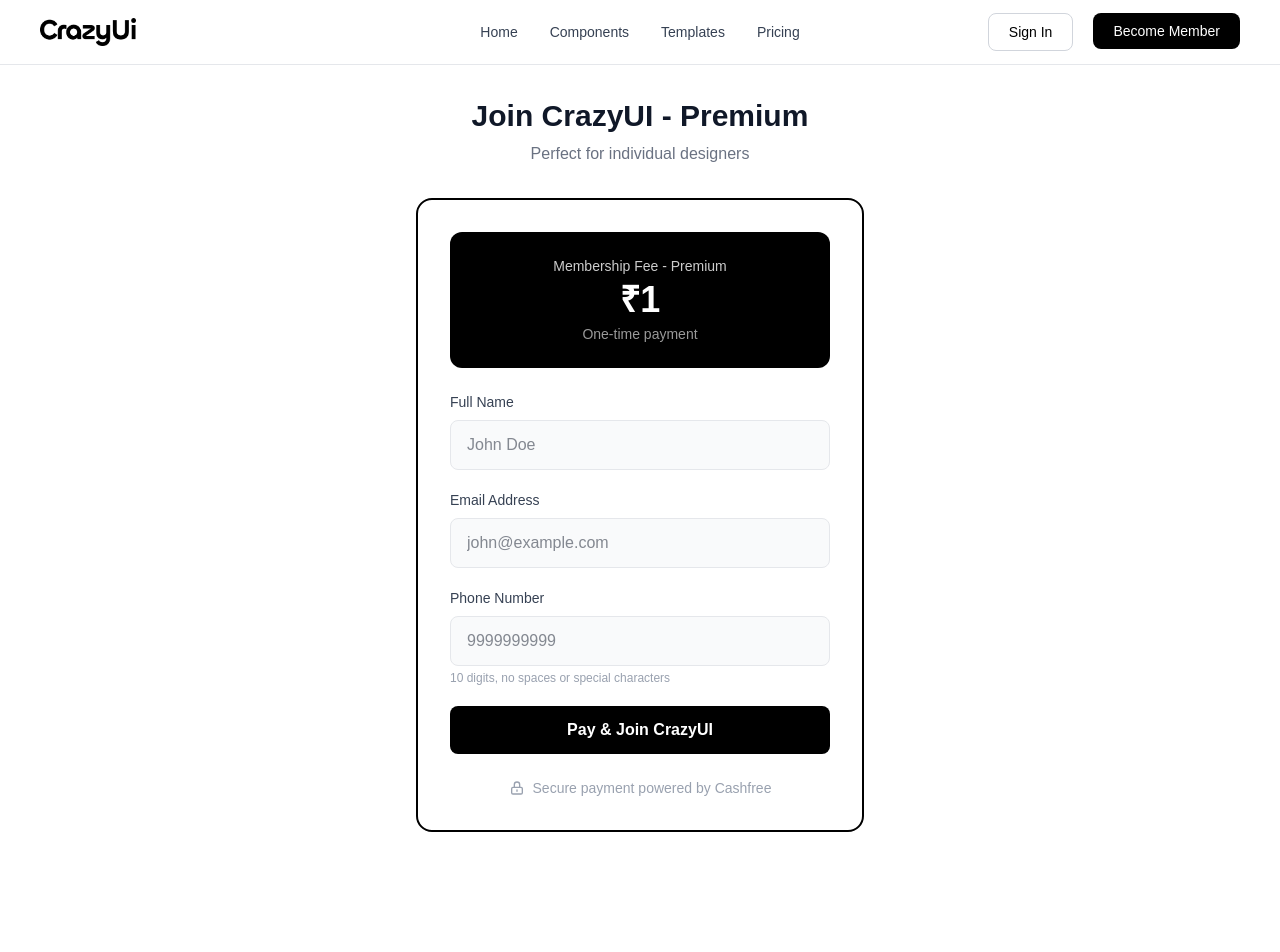
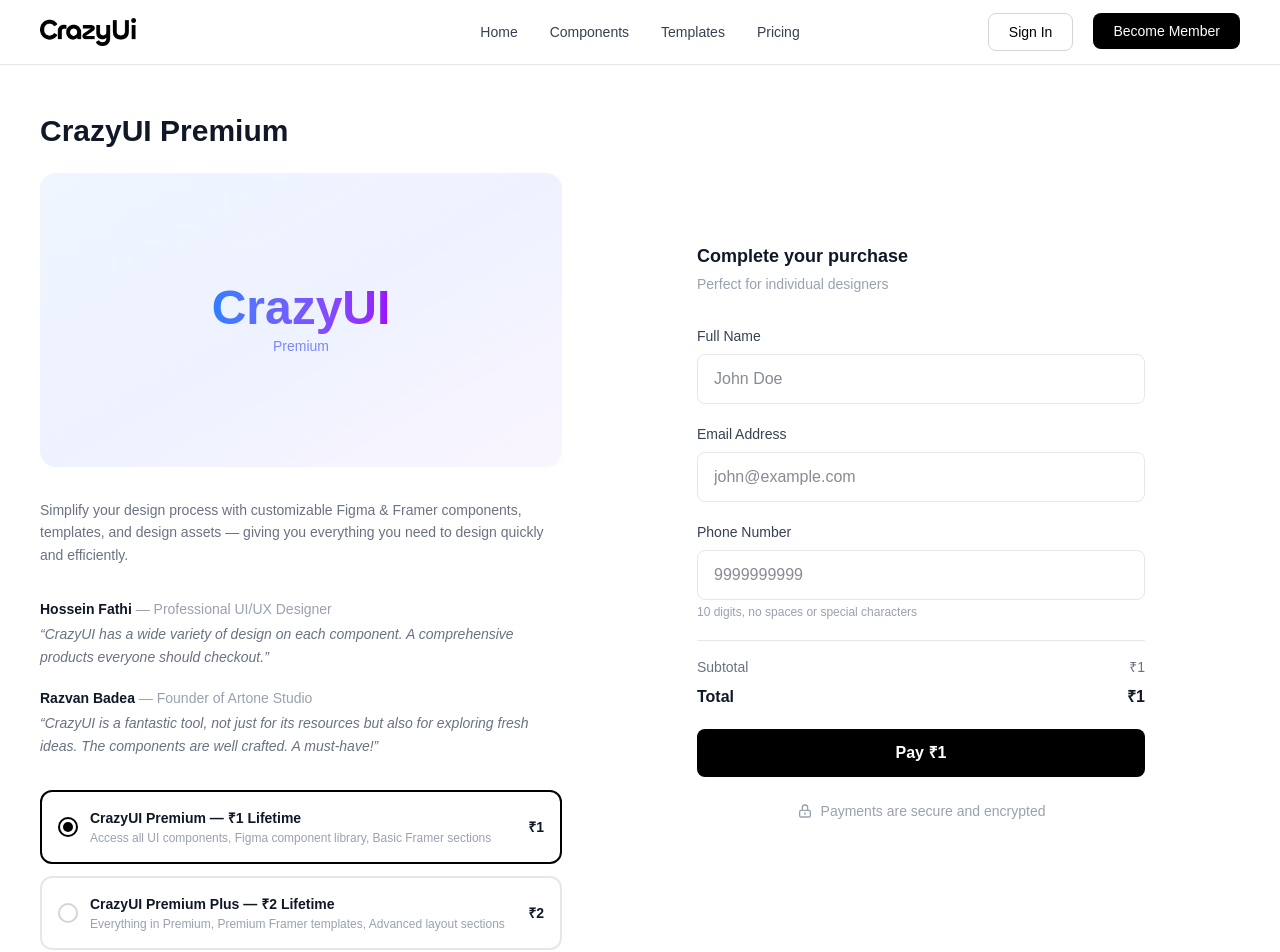
Before and after one commit to avinashh10x/CrazyUi, a Next.js app: page /membership in a window 1280 px wide. Shown: the top 952 px of the page. Before the commit the page ends 865 px from the top, so only its background shows below. Built offline with nearby package versions, Linux system fonts and the light colour scheme.

Commit message:
added templte formate

```diff
--- a/src/app/membership/page.tsx
+++ b/src/app/membership/page.tsx
@@ -98,25 +98,124 @@
   };
 
   return (
-    <div className="min-h-screen bg-white flex items-center justify-center p-4">
-      <div className="w-full max-w-md">
-        {/* Header */}
-        <div className="text-center mb-8">
-          <h1 className="text-3xl font-bold text-gray-900 mb-2">
-            Join CrazyUI - {plan.name}
-          </h1>
-          <p className="text-gray-500">{plan.description}</p>
+    <div className="min-h-screen bg-white flex flex-col lg:flex-row px-10 py-12  gap-10">
+      {/* ─── LEFT SIDE: Product Info ─── */}
+      <div className="w-full lg:w-[45%]  flex flex-col justify-center">
+        <h1 className="text-2xl lg:text-3xl font-semibold text-gray-900 mb-6">
+          CrazyUI {plan.name}
+        </h1>
+
+        {/* Product visual */}
+        <div className="relative w-full aspect-[16/9] rounded-2xl overflow-hidden mb-8 bg-gradient-to-br from-blue-50 via-indigo-50 to-purple-50">
+          <div className="absolute inset-0 flex items-center justify-center">
+            <div className="text-center">
+              <span className="text-5xl font-black bg-gradient-to-r from-blue-500 to-purple-600 bg-clip-text text-transparent">
+                CrazyUI
+              </span>
+              <p className="text-sm text-indigo-400 font-medium mt-1">
+                {plan.name}
+              </p>
+            </div>
+          </div>
         </div>
 
-        {/* Card */}
-        <div className="bg-white rounded-2xl p-8 border-2 border-black">
-          {/* Price Badge */}
-          <div className="bg-black text-white rounded-xl p-6 mb-6 text-center">
-            <div className="text-sm font-medium mb-1 opacity-80">
-              Membership Fee - {plan.name}
-            </div>
-            <div className="text-4xl font-bold">₹{plan.amount}</div>
-            <div className="text-sm opacity-60 mt-1">One-time payment</div>
+        <p className="text-gray-500 text-sm leading-relaxed mb-8">
+          Simplify your design process with customizable Figma &amp; Framer
+          components, templates, and design assets — giving you everything you
+          need to design quickly and efficiently.
+        </p>
+
+        {/* Testimonials */}
+        <div className="space-y-5 mb-8">
+          <div>
+            <p className="text-sm font-semibold text-gray-900">
+              Hossein Fathi
+              <span className="font-normal text-gray-400">
+                {" "}
+                — Professional UI/UX Designer
+              </span>
+            </p>
+            <p className="text-sm text-gray-500 mt-1 italic leading-relaxed">
+              &ldquo;CrazyUI has a wide variety of design on each component. A
+              comprehensive products everyone should checkout.&rdquo;
+            </p>
+          </div>
+          <div>
+            <p className="text-sm font-semibold text-gray-900">
+              Razvan Badea
+              <span className="font-normal text-gray-400">
+                {" "}
+                — Founder of Artone Studio
+              </span>
+            </p>
+            <p className="text-sm text-gray-500 mt-1 italic leading-relaxed">
+              &ldquo;CrazyUI is a fantastic tool, not just for its resources but
+              also for exploring fresh ideas. The components are well crafted. A
+              must-have!&rdquo;
+            </p>
+          </div>
+        </div>
+
+        {/* Plan selector */}
+        <div className="space-y-3">
+          {(Object.entries(PLANS) as [PlanType, PlanConfig][]).map(
+            ([key, p]) => {
+              const isSelected = key === planType;
+              return (
+                <button
+                  key={key}
+                  type="button"
+                  onClick={() => {
+                    const params = new URLSearchParams(searchParams.toString());
+                    params.set("plan", key);
+                    router.push(`/membership?${params.toString()}`);
+                  }}
+                  className={`w-full text-left rounded-xl border-2 p-4 transition-all ${
+                    isSelected
+                      ? "border-black bg-white"
+                      : "border-gray-200 bg-white hover:border-gray-300"
+                  }`}
+                >
+                  <div className="flex items-center justify-between">
+                    <div className="flex items-center gap-3">
+                      <div
+                        className={`w-5 h-5 rounded-full border-2 flex items-center justify-center flex-shrink-0 ${
+                          isSelected ? "border-black" : "border-gray-300"
+                        }`}
+                      >
+                        {isSelected && (
+                          <div className="w-2.5 h-2.5 rounded-full bg-black" />
+                        )}
+                      </div>
+                      <div>
+                        <p className="text-sm font-semibold text-gray-900">
+                          CrazyUI {p.name} — ₹{p.amount} Lifetime
+                        </p>
+                        <p className="text-xs text-gray-400 mt-0.5">
+                          {p.features.slice(0, 3).join(", ")}
+                        </p>
+                      </div>
+                    </div>
+                    <span className="text-sm font-bold text-gray-900">
+                      ₹{p.amount}
+                    </span>
+                  </div>
+                </button>
+              );
+            },
+          )}
+        </div>
+      </div>
+
+      {/* ─── RIGHT SIDE: Payment Form ─── */}
+      <div className="w-full lg:w-[55%]  border-gray-200 flex flex-col justify-center">
+        <div className="max-w-md mx-auto w-full">
+          {/* Price summary */}
+          <div className="mb-8">
+            <h2 className="text-lg font-bold text-gray-900 mb-1">
+              Complete your purchase
+            </h2>
+            <p className="text-sm text-gray-400">{plan.description}</p>
           </div>
 
           {/* Form */}
@@ -132,7 +231,7 @@
                 onChange={(e) =>
                   setFormData({ ...formData, name: e.target.value })
                 }
-                className="w-full px-4 py-3 rounded-lg border border-gray-200 bg-gray-50 text-gray-900 focus:outline-none focus:border-black focus:ring-1 focus:ring-black transition"
+                className="w-full px-4 py-3 rounded-lg border border-gray-200 bg-white text-gray-900 focus:outline-none focus:border-black focus:ring-1 focus:ring-black transition"
                 placeholder="John Doe"
               />
             </div>
@@ -148,7 +247,7 @@
                 onChange={(e) =>
                   setFormData({ ...formData, email: e.target.value })
                 }
-                className="w-full px-4 py-3 rounded-lg border border-gray-200 bg-gray-50 text-gray-900 focus:outline-none focus:border-black focus:ring-1 focus:ring-black transition"
+                className="w-full px-4 py-3 rounded-lg border border-gray-200 bg-white text-gray-900 focus:outline-none focus:border-black focus:ring-1 focus:ring-black transition"
                 placeholder="john@example.com"
               />
             </div>
@@ -165,7 +264,7 @@
                 onChange={(e) =>
                   setFormData({ ...formData, phone: e.target.value })
                 }
-                className="w-full px-4 py-3 rounded-lg border border-gray-200 bg-gray-50 text-gray-900 focus:outline-none focus:border-black focus:ring-1 focus:ring-black transition"
+                className="w-full px-4 py-3 rounded-lg border border-gray-200 bg-white text-gray-900 focus:outline-none focus:border-black focus:ring-1 focus:ring-black transition"
                 placeholder="9999999999"
               />
               <p className="text-xs text-gray-400 mt-1">
@@ -178,6 +277,18 @@
                 {error}
               </div>
             )}
+
+            {/* Subtotal / Total */}
+            <div className="border-t border-gray-200 pt-4 space-y-2">
+              <div className="flex justify-between text-sm text-gray-500">
+                <span>Subtotal</span>
+                <span>₹{plan.amount}</span>
+              </div>
+              <div className="flex justify-between text-base font-bold text-gray-900">
+                <span>Total</span>
+                <span>₹{plan.amount}</span>
+              </div>
+            </div>
 
             <button
               type="submit"
@@ -208,7 +319,7 @@
                   Processing...
                 </span>
               ) : (
-                "Pay & Join CrazyUI"
+                `Pay ₹${plan.amount}`
               )}
             </button>
           </form>
@@ -228,7 +339,7 @@
                 d="M12 15v2m-6 4h12a2 2 0 002-2v-6a2 2 0 00-2-2H6a2 2 0 00-2 2v6a2 2 0 002 2zm10-10V7a4 4 0 00-8 0v4h8z"
               />
             </svg>
-            Secure payment powered by Cashfree
+            Payments are secure and encrypted
           </div>
         </div>
       </div>
```
